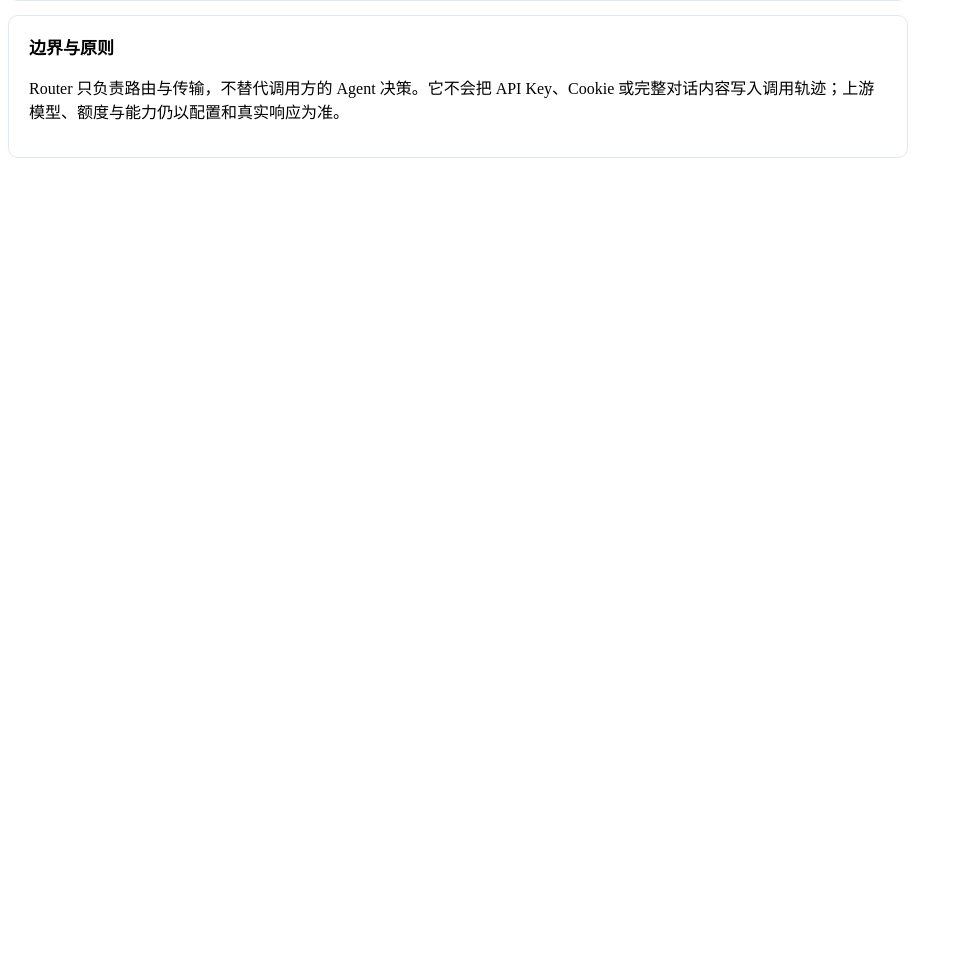
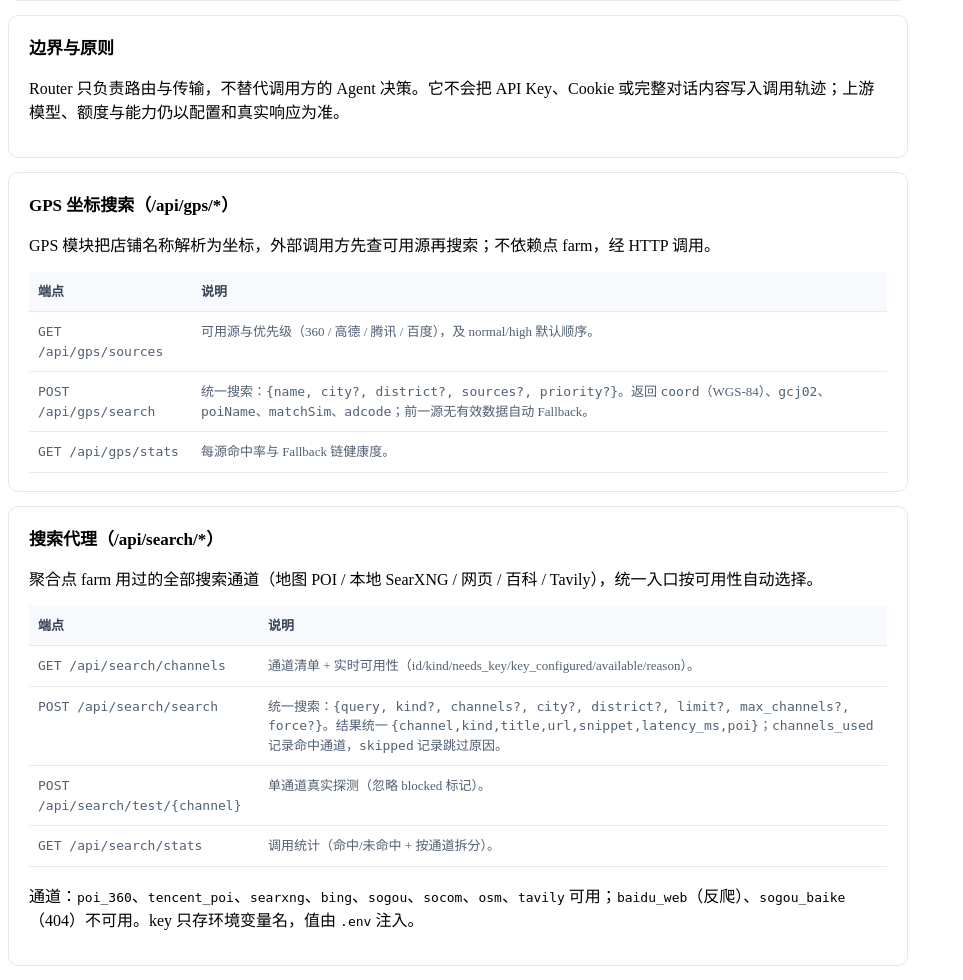
Before and after one commit to echoflying/flex-llm-router, a Python web app: template templates/help.html in a window 1280 px wide. Shown: the part 3172-4152 px from the top of the page, without its empty margins (0-963 px from the left). Before the commit the page ends 3330 px from the top, so only its background shows below. Run offline with Jinja, Linux system fonts and the light colour scheme; the template is opened without the code that fills it, so the values that code supplies are empty.

Commit message:
docs(help): 帮助页补 GPS 坐标搜索 + 搜索代理章节
- GPS：/api/gps/sources|search|stats 端点说明
- 搜索：/api/search/channels|search|test/{channel}|stats 端点说明 + 通道可用性

```diff
--- a/templates/help.html
+++ b/templates/help.html
@@ -27,4 +27,15 @@
 <section class="wide"><h2>短时结果恢复</h2><p>对完全相同的 <code>stream: false</code>、无工具调用请求，Router 会在上次正常成功后的 <b>120 秒</b> 内直接恢复完整 JSON，并在 Trace 记录 <code>replay_hit</code>。它适合 Hermes 的命令批准类重发（例如已得到 <code>APPROVE</code> 但传输中断），不适用于流式内容或工具调用。完整响应仅短时保存在本机，到期删除；Prompt、API Key 和 Cookie 不会写入该临时表或长期统计。</p></section>
 <section class="wide"><h2>可观测与管理</h2><p><b>调用轨迹</b>记录每次请求的选路、上游调用、429、冷却、重试、退让、首字时间、结果恢复和最终结果；默认不保存完整 Prompt。<b>调用统计</b>按 Channel 或 Pool 展示总请求、一次成功、重试后成功和真正失败，并提供响应时间表（平均值、中位数、P95、最短/最长和 TTFT 中位数）。时间范围为最近 24 小时（按 15 分钟调用趋势和小时统计）、近 7 天（按天）或近 30 天（按周）。管理页可测试、启停或重置单个通道。</p><p>Setup 中可单独开启<b>全文上行请求留存</b>，用于复现特定 payload：只保存实际发向上游的完整请求正文，不保存 API Header/Key，也不额外保存流式模型输出。默认关闭；保留时长、最多条数和最大空间可配，达到任一限制会从最旧记录自动清理。</p></section>
 <section class="wide"><h2>边界与原则</h2><p>Router 只负责路由与传输，不替代调用方的 Agent 决策。它不会把 API Key、Cookie 或完整对话内容写入调用轨迹；上游模型、额度与能力仍以配置和真实响应为准。</p></section>
+<section class="wide"><h2>GPS 坐标搜索（/api/gps/*）</h2><p>GPS 模块把店铺名称解析为坐标，外部调用方先查可用源再搜索；不依赖点 farm，经 HTTP 调用。</p><table><thead><tr><th>端点</th><th>说明</th></tr></thead><tbody>
+<tr><td><code>GET /api/gps/sources</code></td><td>可用源与优先级（360 / 高德 / 腾讯 / 百度），及 normal/high 默认顺序。</td></tr>
+<tr><td><code>POST /api/gps/search</code></td><td>统一搜索：<code>{name, city?, district?, sources?, priority?}</code>。返回 <code>coord</code>（WGS-84）、<code>gcj02</code>、<code>poiName</code>、<code>matchSim</code>、<code>adcode</code>；前一源无有效数据自动 Fallback。</td></tr>
+<tr><td><code>GET /api/gps/stats</code></td><td>每源命中率与 Fallback 链健康度。</td></tr>
+</tbody></table></section>
+<section class="wide"><h2>搜索代理（/api/search/*）</h2><p>聚合点 farm 用过的全部搜索通道（地图 POI / 本地 SearXNG / 网页 / 百科 / Tavily），统一入口按可用性自动选择。</p><table><thead><tr><th>端点</th><th>说明</th></tr></thead><tbody>
+<tr><td><code>GET /api/search/channels</code></td><td>通道清单 + 实时可用性（id/kind/needs_key/key_configured/available/reason）。</td></tr>
+<tr><td><code>POST /api/search/search</code></td><td>统一搜索：<code>{query, kind?, channels?, city?, district?, limit?, max_channels?, force?}</code>。结果统一 <code>{channel,kind,title,url,snippet,latency_ms,poi}</code>；<code>channels_used</code> 记录命中通道，<code>skipped</code> 记录跳过原因。</td></tr>
+<tr><td><code>POST /api/search/test/{channel}</code></td><td>单通道真实探测（忽略 blocked 标记）。</td></tr>
+<tr><td><code>GET /api/search/stats</code></td><td>调用统计（命中/未命中 + 按通道拆分）。</td></tr>
+</tbody></table><p>通道：<code>poi_360</code>、<code>tencent_poi</code>、<code>searxng</code>、<code>bing</code>、<code>sogou</code>、<code>socom</code>、<code>osm</code>、<code>tavily</code> 可用；<code>baidu_web</code>（反爬）、<code>sogou_baike</code>（404）不可用。key 只存环境变量名，值由 <code>.env</code> 注入。</p></section>
 </main>
```
